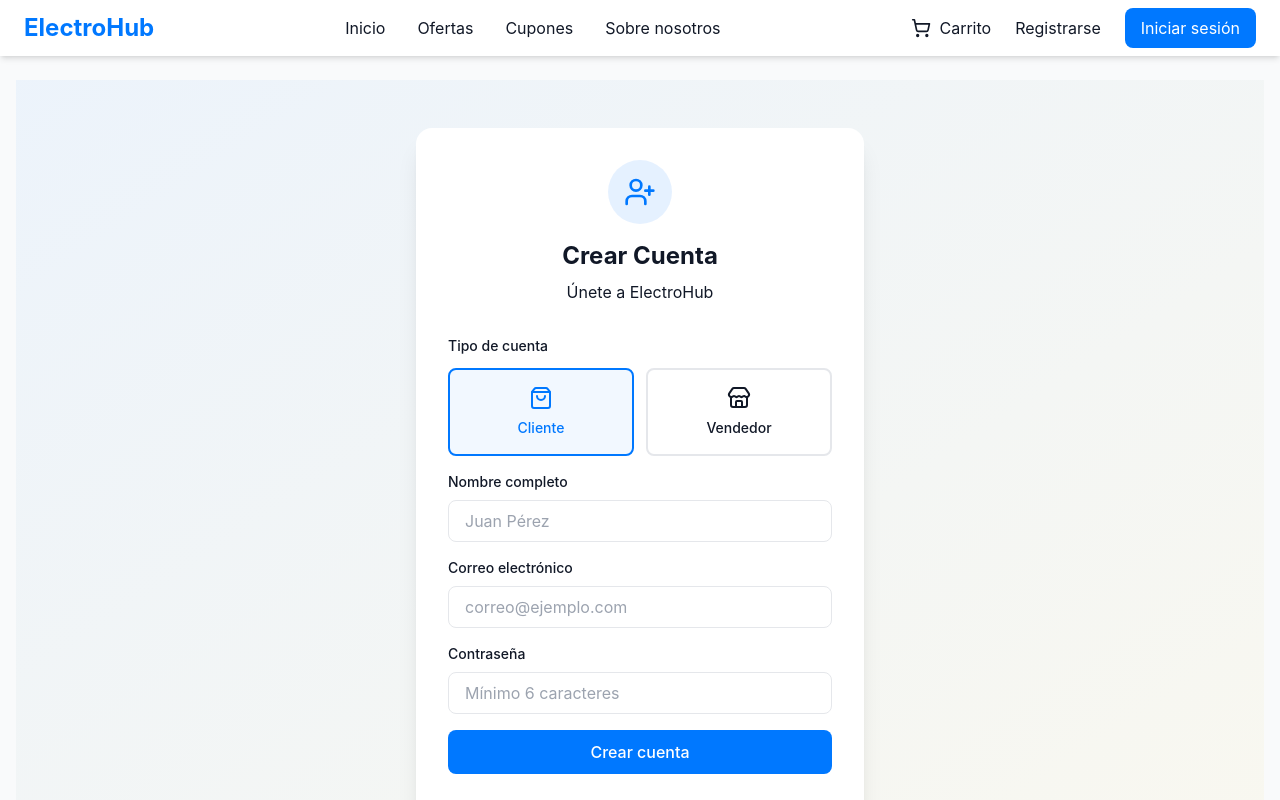
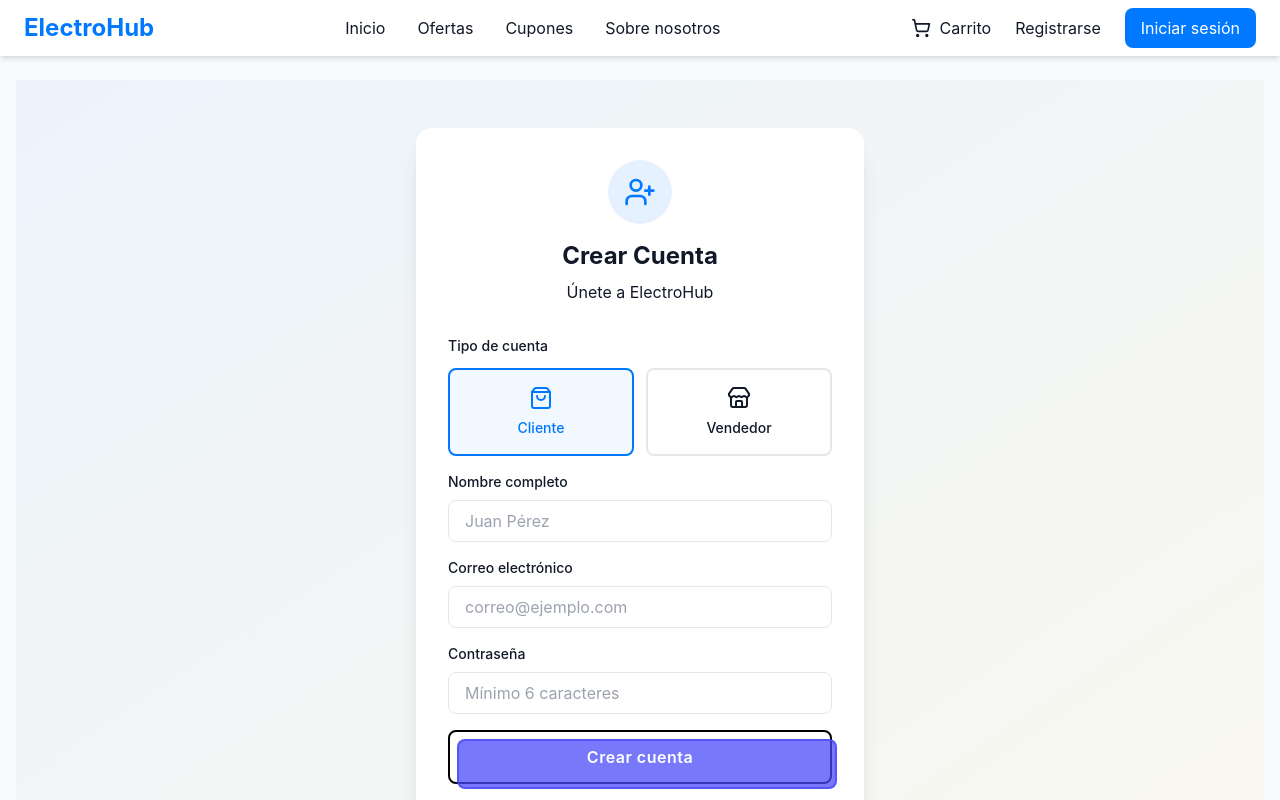
Before and after one commit to Mariavillca123/ElectroHub-frontend, a React (Vite) app: page /registro in a window 1280 px wide. Shown: the top 800 px of the page. Built offline with nearby package versions, Linux system fonts and the light colour scheme; no server answers.

Commit message:
Se aplico mismo efecto a Registro

```diff
--- a/src/pages/Auth/RegisterPage.tsx
+++ b/src/pages/Auth/RegisterPage.tsx
@@ -139,7 +139,7 @@ export default function RegisterPage() {
             <button
               type="submit"
               disabled={loading}
-              className="w-full bg-primary text-white py-2.5 rounded-lg font-medium hover:bg-primary/90 transition-colors disabled:opacity-50"
+              className="button-floating"
             >
               {loading ? "Registrando..." : "Crear cuenta"}
             </button>
```
Also changed, not shown: 1 other file (tests, documents, lock files or other folders).
